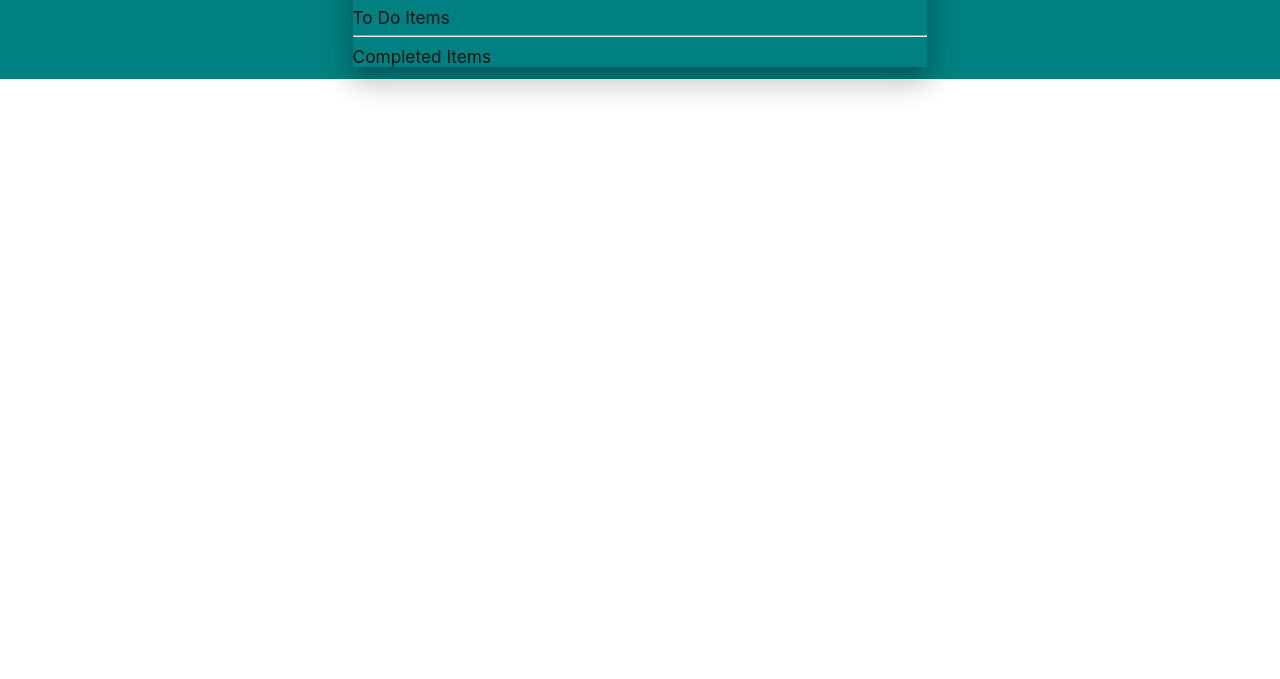
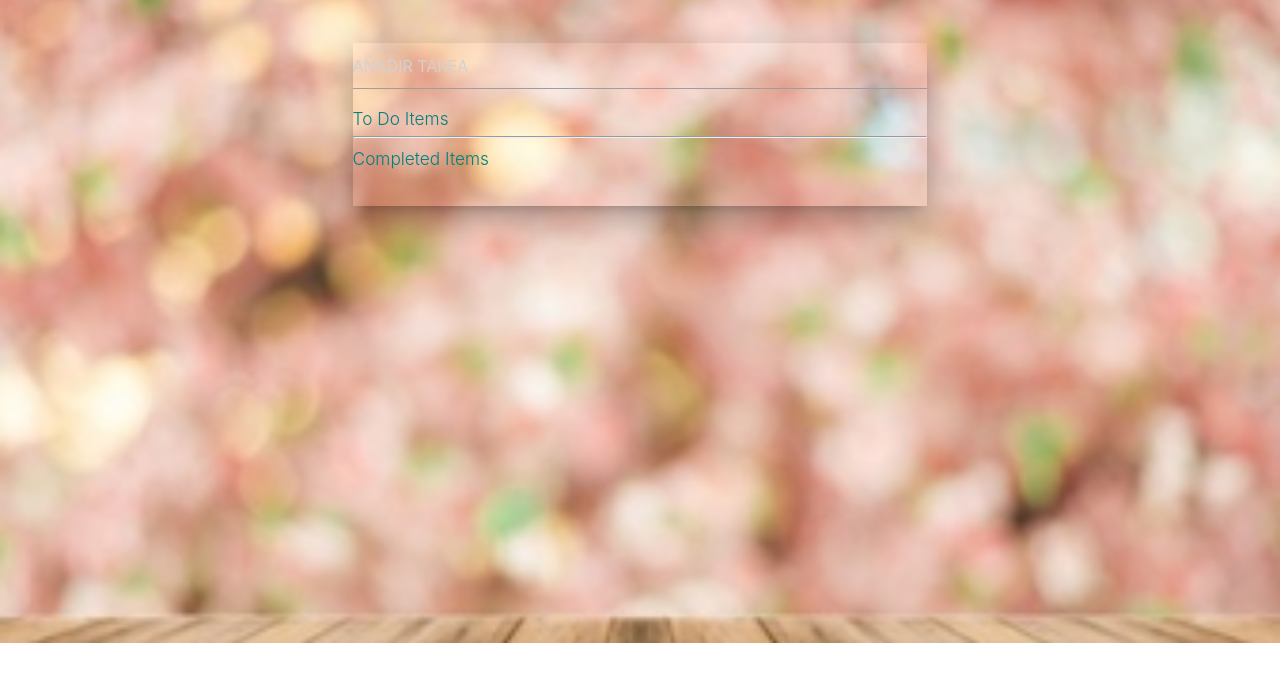
Before and after one commit to MinaRoll/todo-jquery, a plain HTML site: page index.html in a window 1280 px wide. Shown: the part 121-800 px from the top of the page. Drawn offline with nearby package versions, Linux system fonts and the light colour scheme.

Commit message:
agrego css

```diff
--- a/assets/css/main.css
+++ b/assets/css/main.css
@@ -20,3 +20,28 @@ nav .nav-to-do {
 nav .logo {
     font-size: 3.1rem;
 }
+
+/* SECTION */
+
+.el-fondo{
+    background-image: url(../img/fondo.jpg);
+    background-color: white;
+    background-repeat: no-repeat;
+    background-size: cover;
+    padding: 100px 0;
+    width: 100%;
+    height: 700px;
+}
+
+.caja {
+    padding-bottom: 30px;
+}
+
+h6{
+    color: teal;
+    font-weight: 300;
+}
+
+.items{
+    font-size: 20px;
+}
```
